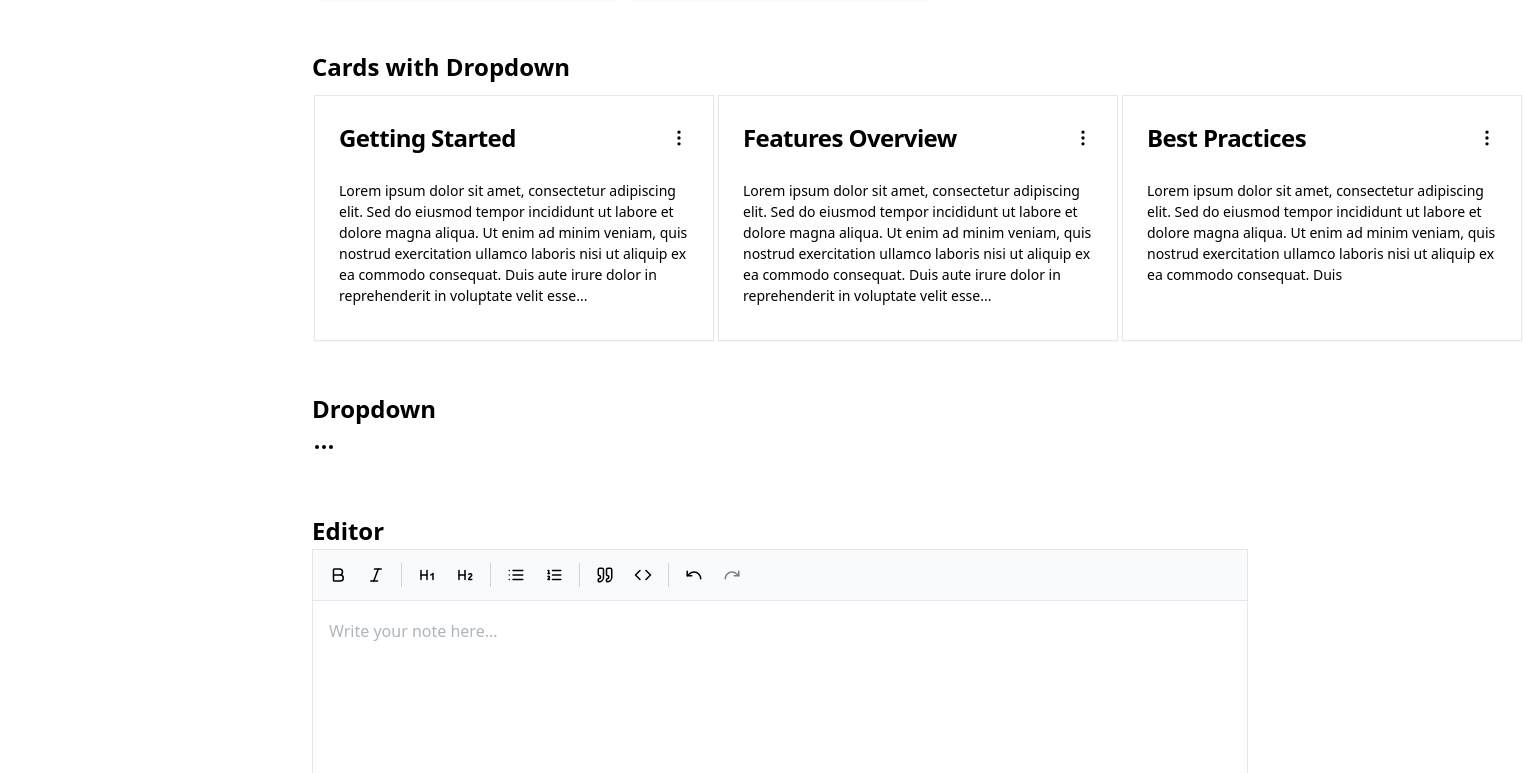
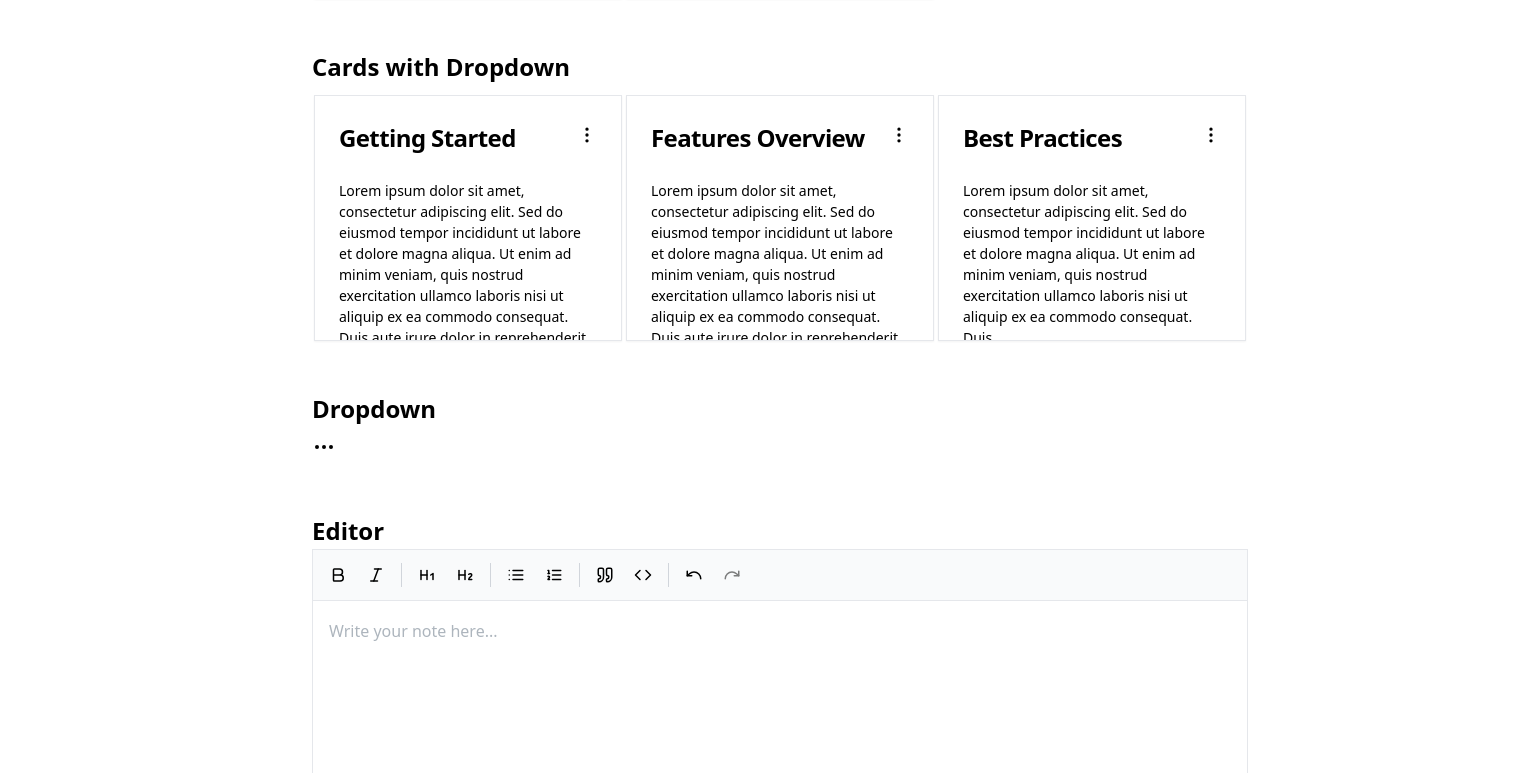
Before and after one commit to RavinRau/Memento, a Next.js app: page /component in a window 1280 px wide. Shown: the part 1191-1964 px from the top of the page, 1524 px wide, since content can reach past the window. Built offline with nearby package versions, Linux system fonts and the light colour scheme.

Commit message:
minor ui improvement

```diff
--- a/src/components/Card/CardWithDropdown.tsx
+++ b/src/components/Card/CardWithDropdown.tsx
@@ -16,31 +16,40 @@ export const CardWithDropdown = ({
   dropdownItems,
   id,
   description,
+  onClick,
   ...props
 }: CardWithDropdownProps) => {
   const truncatedContent = useTruncateText({
     text: children,
     limit: 300,
   })
+
+  const handleDropdownClick = (e: React.MouseEvent) => {
+    e.stopPropagation()
+  }
+
   return (
-    <div>
+    <div className="w-full">
       <HoverBorderGradient containerClassName="w-full h-full" className={className}>
         <CardUI
           className={cn(
-            'w-[25rem] bg-background border rounded-lg cursor-pointer overflow-hidden',
+            'h-full bg-background border rounded-lg cursor-pointer overflow-hidden',
             className
           )}
+          onClick={onClick}
           {...props}
         >
           {title && (
             <CardHeader>
               <div className="flex flex-row items-center justify-between">
                 <CardTitle className="truncate">{title}</CardTitle>
-                <Dropdown
-                  label={<MoreVerticalIcon className="h-5 w-5" />}
-                  data={dropdownItems}
-                  id={id}
-                />
+                <div onClick={handleDropdownClick}>
+                  <Dropdown
+                    label={<MoreVerticalIcon className="h-5 w-5" />}
+                    data={dropdownItems}
+                    id={id}
+                  />
+                </div>
               </div>
               {description && <CardDescription>{description}</CardDescription>}
             </CardHeader>
--- a/src/components/Dropdown/Dropdown.tsx
+++ b/src/components/Dropdown/Dropdown.tsx
@@ -43,7 +43,7 @@ export const Dropdown = ({
 
       const renderDropdownItem = () => (
         <div
-          className={cn('flex items-center w-full', {
+          className={cn('flex items-center cursor-pointer w-full', {
             'cursor-not-allowed': i.disabled,
           })}
         >
--- a/src/container/NoteApps/NoteList.tsx
+++ b/src/container/NoteApps/NoteList.tsx
@@ -6,19 +6,13 @@ import { observer } from 'mobx-react'
 import { NotesModal } from './NotesModal/NotesModal'
 import { noteStore } from '@/stores/NoteStore'
 import { folderStore } from '@/stores/FolderStore'
-import { Trash2, FolderInput, Pencil } from 'lucide-react'
+import { Trash2, FolderInput } from 'lucide-react'
 import { WelcomeNoteScreen } from './WelcomeScreens/NoteScreen'
 import { stripHtmlTags } from '@/utils/formatContent'
 import { format } from 'date-fns'
 
 export const NotesList = observer(() => {
   const cardDropdownItems: DropdownItemProps[] = [
-    {
-      type: 'item',
-      icon: <Pencil className="h-4 w-4" />,
-      text: 'Edit',
-      onClick: (noteId: string) => noteStore.openNoteModal(noteId),
-    },
     {
       type: 'submenu',
       icon: <FolderInput className="h-4 w-4" />,
@@ -41,7 +35,7 @@ export const NotesList = observer(() => {
       <div className="flex justify-end items-center">
         <Button onClick={() => noteStore.openNoteModal()}>Add Note</Button>
       </div>
-      <div className="flex flex-wrap py-6 gap-4">
+      <div className="grid grid-cols-1 md:grid-cols-2 lg:grid-cols-3 py-6 gap-4">
         {noteStore.activeNotes.map((note) => (
           <CardWithDropdown
             key={note.id}
@@ -49,6 +43,7 @@ export const NotesList = observer(() => {
             dropdownItems={cardDropdownItems}
             id={note.id}
             description={`updated at ${format(note.updatedAt, 'dd/MM/yyyy hh:mm aaa')}`}
+            onClick={() => noteStore.openNoteModal(note.id)}
           >
             {stripHtmlTags(note.content)}
           </CardWithDropdown>
```
